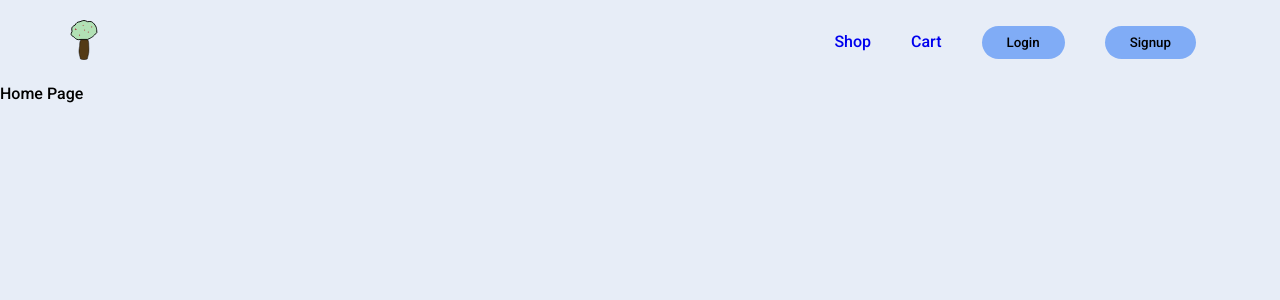
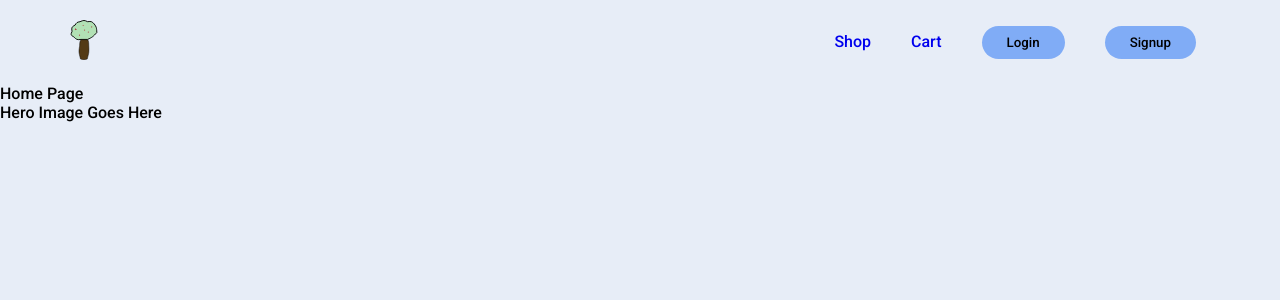
Before and after one commit to leothebeagle/siwa-ecommerce-react-frontend, a React (Create React App) app: page / in a window 1280 px wide. Shown: the top 300 px of the page. Built offline with nearby package versions, Linux system fonts and the light colour scheme; no server answers.

Commit message:
Correct they way Hero is being imported

```diff
--- a/src/containers/Home.js
+++ b/src/containers/Home.js
@@ -1,12 +1,15 @@
 import React, { Component } from 'react';
+import Hero from '../components/Hero';
 
 
 
 class Home extends Component {
+
     render() {
         return(
             <div>
-                Home Page
+               Home Page
+               <Hero />
             </div>
         )
     }
```
